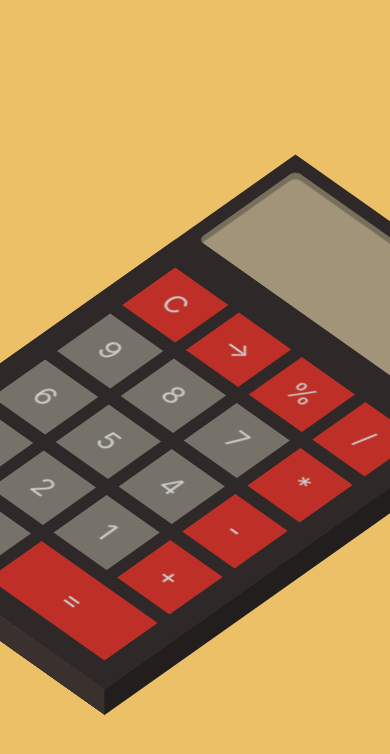
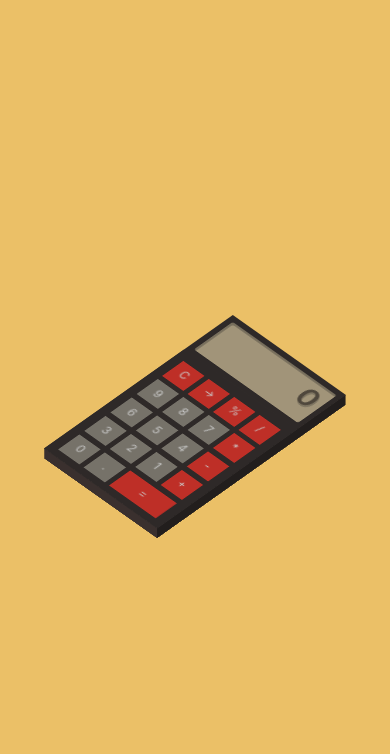
Before and after one commit to i-k0n/react-calculator, a React (Create React App) app: page / in a window 390 px wide. Shown: the top 754 px of the page. Built offline with nearby package versions, Linux system fonts and the light colour scheme.

Commit message:
made calculator dimensions responsive

```diff
--- a/src/App.css
+++ b/src/App.css
@@ -16,8 +16,8 @@
 
 .calculator-container {
   background-color: #2e2928;
-  width: 400px;
-  height: 670px;
+  width: 40.9vmin;
+  height: 68.5vmin;
   margin: auto;
   /* 3D styling */
   animation-duration: 3000ms;
@@ -32,11 +32,11 @@
   position: absolute;
   left: 0;
   bottom: 0;
-  width: 400px;
-  height: 2.3em;
+  width: 40.9vmin;
+  height: 3.8vmin;
   background-color: #3a302e;
-  transform: rotateX(-90deg) translateY(-2.35em);
-  transform-origin: 0 0px -37px;
+  transform: rotateX(-90deg) translateY(-3.8vmin);
+  transform-origin: 0 0vmin -3.75vmin;
 }
 
 .calculator-container:after {
@@ -44,28 +44,27 @@
   position: absolute;
   top: 0;
   right: 0;
-  width: 2.3em;
-  height: 670px;
+  width: 3.8vmin;
+  height: 68.5vmin;
   background-color: #221e1d;
-  transform: rotateY(-90deg) translateX(-2.35em);
-  transform-origin: 18px 0 18px;
+  transform: rotateY(-90deg) translateZ(0.1vmin);
+  transform-origin: right;
 }
 
 .screen {
-  width: 368px;
-  height: 138px;
+  width: 37.6vmin;
+  height: 14.1vmin;
   color: #4f473c;
-  padding: 0.5em;
+  padding: 0.8vmin;
   display: grid;
   line-height: 1;
-
   background-color: #a19479;
-  margin: 1em;
-  border-radius: 0.5em;
+  margin: 1.8vmin;
+  border-radius: 0.8vmin;
   animation-duration: 3000ms;
   animation-name: shadows-isometric;
   animation-timing-function: ease-in-out;
-  box-shadow: inset 0.4em 0.4em #2225;
+  box-shadow: inset 0.7vmin 0.7vmin #2225;
 }
 
 .result-screen,
@@ -76,42 +75,45 @@
 }
 
 .result-screen {
-  font-size: 5em;
+  font-size: 8.3vmin;
   font-weight: 600;
-  border-radius: 0.15em 0.15em 0 0;
-  padding: 10px;
-  filter: drop-shadow(0.3rem 0.3rem #2224);
+  border-radius: 0.25vmin 0.25vmin 0 0;
+  padding: 1vmin;
+  animation-duration: 3000ms;
+  animation-name: numbers-shadow-isometric;
+  animation-timing-function: ease-in-out;
+  filter: drop-shadow(0.6vmin 0.6vmin #2224);
 }
 
 .computation-screen {
-  font-size: 1.5em;
+  font-size: 2.5vmin;
   font-weight: 500;
-  border-radius: 0 0 0.5em 0.5em;
-  padding-right: 12px;
-  filter: drop-shadow(0.3rem 0.3rem #2223);
+  border-radius: 0 0 1.5vmin 1.5vmin;
+  padding-right: 1.5vmin;
+  filter: drop-shadow(0.6vmin 0.6vmin #2223);
 }
 
 .keypad {
   background-color: #2e2928;
-  height: 500px;
+  height: 50.8vmin;
   position: relative;
-  padding: 1.25em;
+  padding: 2.15vmin;
 }
 
 .keypad__row {
-  height: 92px;
+  height: 9.45vmin;
   width: 100%;
   display: flex;
   color: white;
 }
 
 .btn {
-  width: 2.3em;
-  height: 2.3em;
+  width: 7.6vmin;
+  height: 7.6vmin;
   float: left;
-  margin: 0.25em;
+  margin: 0.8vmin;
   position: relative;
-  font-size: 2em;
+  font-size: 3.3vmin;
   color: #ccc;
   border: 0;
   display: flex;
@@ -119,37 +121,20 @@
   align-items: center;
   /* background-color: #2e2928; */
   transition: 45ms ease-out;
-  transform: translateZ(0.5em);
+  transform: translateZ(1.7vmin);
   transform-style: preserve-3d;
 }
-
-/* .btn {
-  width: 2.3em;
-  height: 2.3em;
-  float: left;
-  margin: 0.25em;
-  position: relative;
-  font-size: 2em;
-  color: #9b8f8d;
-  display: flex;
-  justify-content: center;
-  align-items: center;
-  background-color: #2e2928;
-  transition: 45ms ease-out;
-  transform: translateZ(1em);
-  transform-style: preserve-3d;
-} */
 
 .btn:before {
   content: "";
   position: absolute;
   left: 0;
   bottom: 0;
-  width: 2.3em;
-  height: 0.5em;
+  width: 7.6vmin;
+  height: 1.7vmin;
   background-color: #3a302e;
-  transform: rotateX(90deg) translateY(0em);
-  transform-origin: 0 0.5em 0;
+  transform: rotateX(90deg) translateY(0vmin);
+  transform-origin: 0 1.68vmin 0;
 }
 
 .btn:after {
@@ -157,28 +142,28 @@
   position: absolute;
   right: 0;
   top: 0;
-  width: 0.5em;
-  height: 2.3em;
+  width: 1.7vmin;
+  height: 7.6vmin;
   background-color: #221e1d;
-  transform: rotateY(-90deg) translateX(0em);
-  transform-origin: 0.5em 0 0;
+  transform: rotateY(-90deg) translateX(0vmin);
+  transform-origin: 1.68vmin 0 0;
 }
 
 .btn--large {
-  width: 5.1em;
+  width: 16.7vmin;
 }
 
 .btn--large:before {
-  width: 5.1em;
-  height: 0.5em;
-  transform: rotateX(90deg) translateY(0em);
+  width: 16.7vmin;
+  height: 1.7vmin;
+  transform: rotateX(90deg) translateY(0vmin);
   transform-origin: 0 0.5em 0;
 }
 
 .btn--large:after {
-  width: 0.5em;
-  height: 2.3em;
-  transform: rotateY(-90deg) translateX(0em);
+  width: 1.7vmin;
+  height: 7.6vmin;
+  transform: rotateY(-90deg) translateX(0vmin);
   transform-origin: 0.5em 0 0;
 }
 
@@ -210,7 +195,7 @@
 .btn:hover {
   color: #ddd;
   /* background-color: #3f3331; */
-  cursor: default;
+  cursor: pointer;
 }
 
 .btn--number:hover {
@@ -222,12 +207,12 @@
 }
 
 .btn:active {
-  transform: translateZ(0.25em);
+  transform: translateZ(1.7vmin);
 }
 
 .is-depressed {
   /* background-color: #fe6f5e; */
-  transform: translateZ(0.25em);
+  transform: translateZ(1.7vmin);
 }
 
 @keyframes container-isometric {
@@ -248,6 +233,16 @@
   }
 
   to {
-    box-shadow: inset 0.4em 0.4em #2225;
+    box-shadow: inset 0.7vmin 0.7vmin #2225;
   }
 }
+
+@keyframes numbers-shadow-isometric {
+  from {
+    filter: drop-shadow(0 0 #2224);
+  }
+
+  to {
+    filter: drop-shadow(0.6vmin 0.6vmin #2224);
+  }
+}
```
